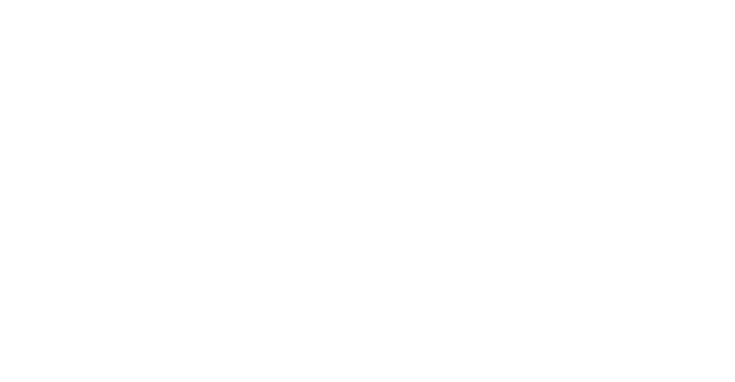
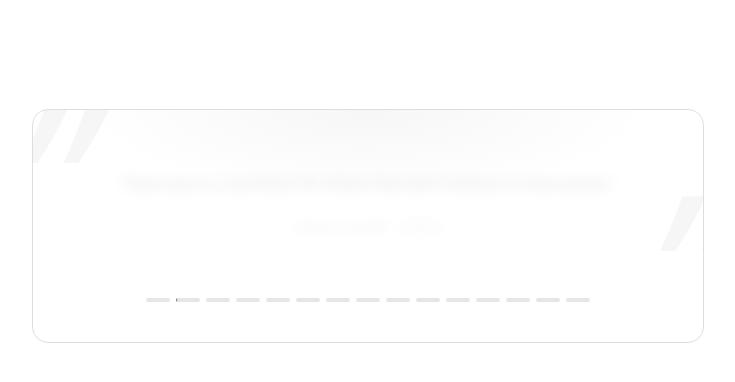
Before and after one commit to krishnasahu22032003/portfolio, a Next.js app: page / in a window 1280 px wide. Shown: the part 2500-2882 px from the top of the page, without its empty margins (272-1007 px from the left). Before the commit the page ends 2529 px from the top, so only its background shows below. Built offline with nearby package versions, Linux system fonts and the light colour scheme.

Commit message:
quotes section add

```diff
--- a/app/layout.tsx
+++ b/app/layout.tsx
@@ -3,6 +3,7 @@
 import "./globals.css";
 import { ThemeProvider } from "@/components/providers/theme-provider";
 import Header from "@/components/landing/Header";
+import Quotes from "@/components/landing/QuotesSection";
 
 const geistMono = Geist_Mono({
   variable: "--font-geist-mono",
@@ -92,6 +93,7 @@
         <ThemeProvider>
          <Header/>
           <main className="flex-1">{children}</main>
+          <Quotes/>
         </ThemeProvider>
       </body>
     </html>
--- a/components/landing/ExperienceSection.tsx
+++ b/components/landing/ExperienceSection.tsx
@@ -81,7 +81,7 @@
           <div className="flex items-start justify-between gap-4">
             <div className="flex flex-col gap-0.5">
               <span className="text-[15px] font-semibold tracking-tight text-foreground">
-                Inlighn Global
+                InlighnX Global
               </span>
               <span className="text-[12px] text-muted-foreground">
                 Inlighn Tech
--- /dev/null
+++ b/components/landing/QuotesSection.tsx
@@ -0,0 +1,175 @@
+"use client"
+
+import { useEffect, useState } from "react"
+import { AnimatePresence, motion } from "framer-motion"
+
+export const animeQuotes = [
+  {
+    quote: "Hard work is worthless for those that don't believe in themselves.",
+    author: "Naruto Uzumaki",
+    anime: "Naruto",
+  },
+  {
+    quote: "The moment people come to know love, they run the risk of carrying hate.",
+    author: "Obito Uchiha",
+    anime: "Naruto Shippuden",
+  },
+  {
+    quote: "Those who forgive themselves, and are able to accept their true nature... they are the strong ones.",
+    author: "Itachi Uchiha",
+    anime: "Naruto Shippuden",
+  },
+  {
+    quote: "Power isn't determined by your size, but by the size of your heart and dreams.",
+    author: "Monkey D. Luffy",
+    anime: "One Piece",
+  },
+  {
+    quote: "When do you think people die? When they are forgotten.",
+    author: "Dr. Hiluluk",
+    anime: "One Piece",
+  },
+  {
+    quote: "A man's dream will never die.",
+    author: "Marshall D. Teach",
+    anime: "One Piece",
+  },
+  {
+    quote: "Fear is not evil. It tells you what your weakness is.",
+    author: "Gildarts Clive",
+    anime: "Fairy Tail",
+  },
+  {
+    quote: "Move forward. If you stop, you'll never reach the place you want to be.",
+    author: "Edward Elric",
+    anime: "Fullmetal Alchemist: Brotherhood",
+  },
+  {
+    quote: "The world isn't perfect. But it's there for us, doing the best it can.",
+    author: "Roy Mustang",
+    anime: "Fullmetal Alchemist: Brotherhood",
+  },
+  {
+    quote: "Whatever you lose, you'll find it again. But what you throw away you'll never get back.",
+    author: "Kenshin Himura",
+    anime: "Rurouni Kenshin",
+  },
+  {
+    quote: "The only ones who should kill are those prepared to be killed.",
+    author: "Lelouch Lamperouge",
+    anime: "Code Geass",
+  },
+  {
+    quote: "A lesson without pain is meaningless.",
+    author: "Edward Elric",
+    anime: "Fullmetal Alchemist: Brotherhood",
+  },
+  {
+    quote: "No matter how deep the night, it always turns to day.",
+    author: "Brook",
+    anime: "One Piece",
+  },
+  {
+    quote: "If you don't like your destiny, don't accept it. Have the courage to change it.",
+    author: "Naruto Uzumaki",
+    anime: "Naruto Shippuden",
+  },
+  {
+    quote: "The future belongs to those who never stop believing.",
+    author: "Monkey D. Luffy",
+    anime: "One Piece",
+  },
+]
+
+const DURATION = 5800
+
+const Quotes = () => {
+  const [index, setIndex] = useState(0)
+
+  useEffect(() => {
+    const interval = setInterval(() => {
+      setIndex((i) => (i + 1) % animeQuotes.length)
+    }, DURATION)
+    return () => clearInterval(interval)
+  }, [])
+
+  const current = animeQuotes[index]
+
+  return (
+    <section className="container mx-auto max-w-2xl py-16 sm:py-20">
+      <div className="relative overflow-hidden rounded-2xl border border-border bg-card  py-8  sm:py-10">
+        <div
+          aria-hidden="true"
+          className="pointer-events-none absolute inset-0"
+          style={{
+            background:
+              "radial-gradient(ellipse 70% 60% at 50% 0%, var(--muted-foreground) 0%, transparent 60%)",
+            opacity: 0.05,
+          }}
+        />
+
+        <span
+          aria-hidden="true"
+          className="pointer-events-none absolute -bottom-10 -right-6 select-none font-serif text-[11rem] italic leading-none text-muted-foreground/[0.05] sm:text-[14rem]"
+        >
+          &rdquo;
+        </span>
+        <span
+          aria-hidden="true"
+          className="pointer-events-none absolute -top-10 -left-6 select-none font-serif text-[11rem] italic leading-none text-muted-foreground/[0.05] sm:text-[14rem]"
+        >
+          &rdquo;
+        </span>
+
+        <div className="relative flex h-36 flex-col items-center justify-center text-center sm:h-32">
+          <AnimatePresence mode="wait">
+            <motion.div
+              key={index}
+              initial={{ opacity: 0, y: 12, filter: "blur(8px)" }}
+              animate={{ opacity: 1, y: 0, filter: "blur(0px)" }}
+              exit={{ opacity: 0, y: -12, filter: "blur(8px)" }}
+              transition={{ duration: 0.9, ease: [0.16, 1, 0.3, 1] }}
+              className="absolute inset-0 flex flex-col items-center justify-center gap-5 px-2 sm:px-10"
+            >
+              <p className="font-serif text-[16px] italic leading-relaxed tracking-tight text-foreground line-clamp-3 sm:text-lg">
+                &ldquo;{current.quote}&rdquo;
+              </p>
+
+              <div className="flex items-center gap-1.5 text-[12px] text-muted-foreground">
+                <span className="font-medium text-foreground/80">
+                  {current.author}
+                </span>
+                <span className="text-muted-foreground/40">&middot;</span>
+                <span className="italic">{current.anime}</span>
+              </div>
+            </motion.div>
+          </AnimatePresence>
+        </div>
+
+        <div className="relative mt-5 flex items-center justify-center gap-1.5">
+          {animeQuotes.map((_, i) => (
+            <button
+              key={i}
+              type="button"
+              aria-label={`Show quote ${i + 1}`}
+              onClick={() => setIndex(i)}
+              className="relative h-1 w-6 overflow-hidden rounded-full bg-muted-foreground/15"
+            >
+              {i === index && (
+                <motion.span
+                  key={index}
+                  initial={{ scaleX: 0 }}
+                  animate={{ scaleX: 1 }}
+                  transition={{ duration: DURATION / 1000, ease: "linear" }}
+                  className="absolute inset-0 origin-left rounded-full bg-foreground/50"
+                />
+              )}
+            </button>
+          ))}
+        </div>
+      </div>
+    </section>
+  )
+}
+
+export default Quotes
```
